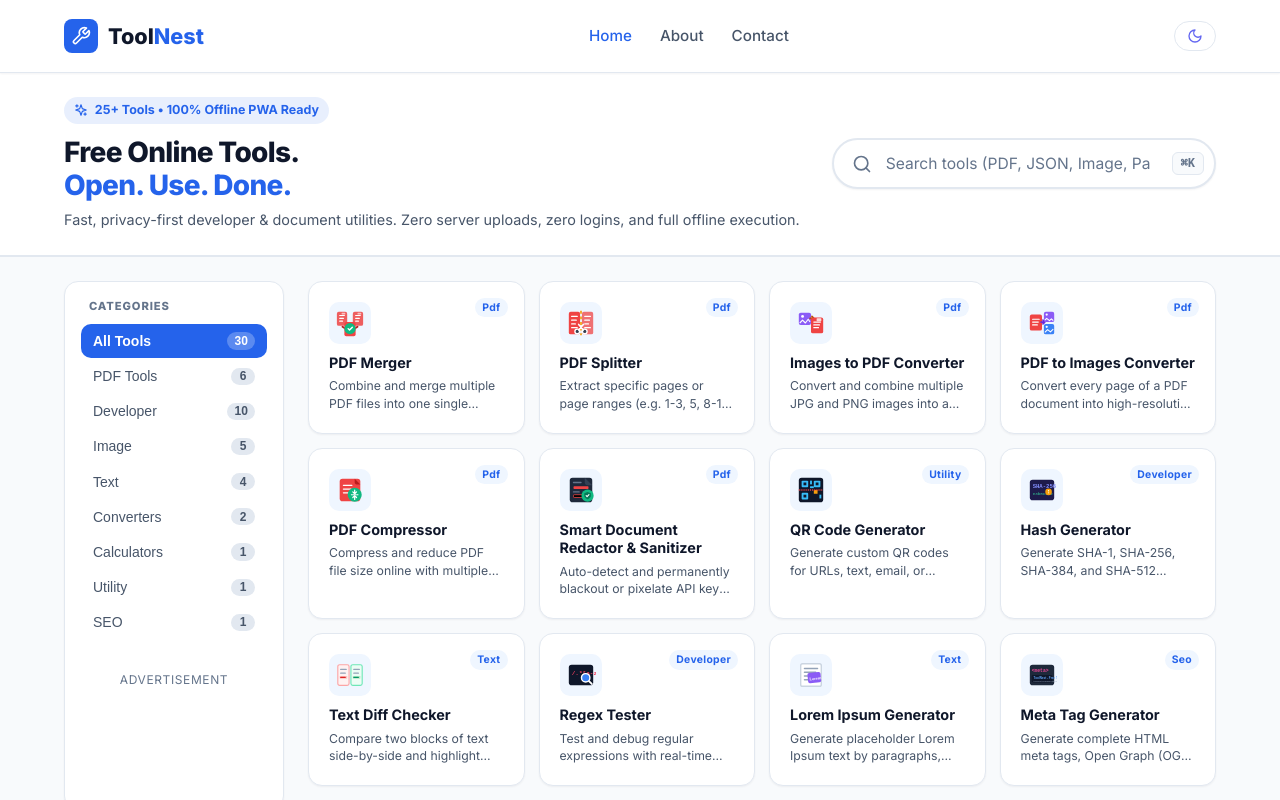
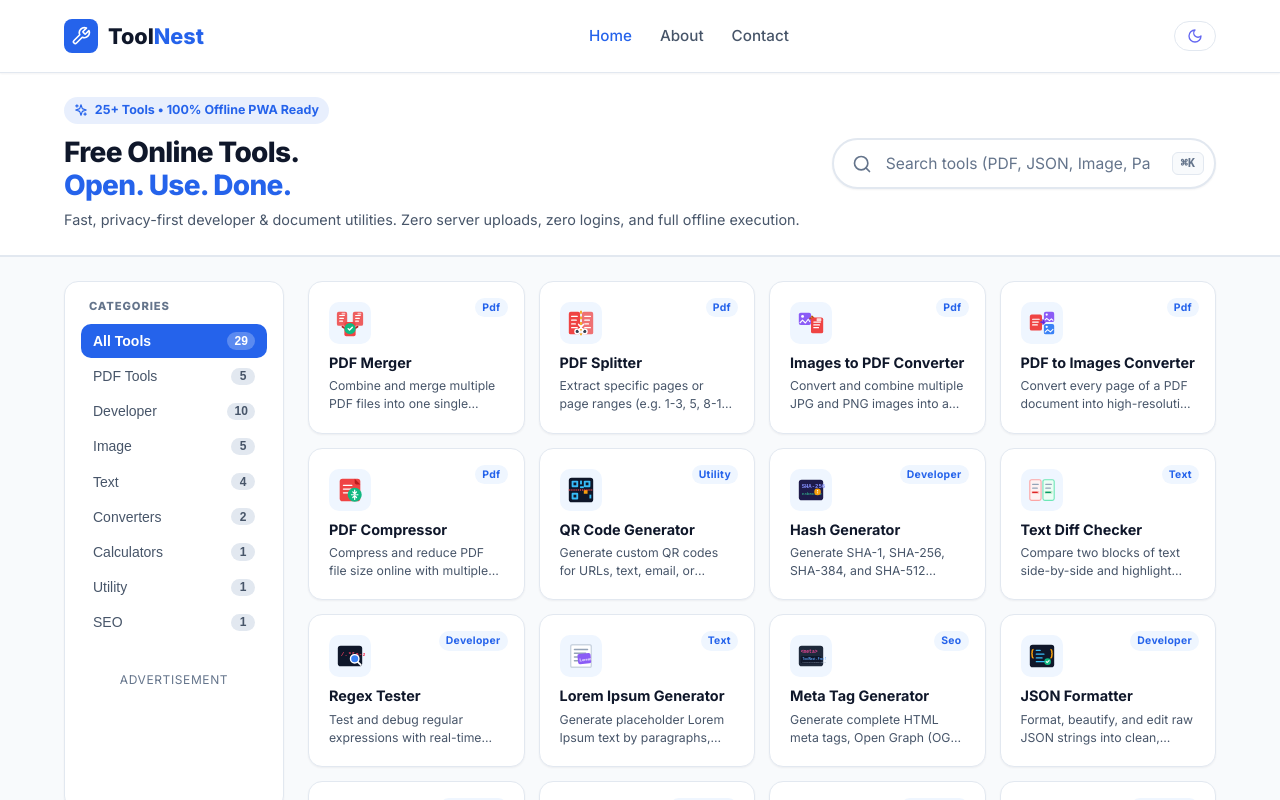
Before and after one commit to Ayaanshaikh20/Toolnest, a React (Vite) app: page / in a window 1280 px wide. Shown: the top 800 px of the page. Built offline with nearby package versions, Linux system fonts and the light colour scheme.

Commit message:
refactor: remove document-redactor from codebase

```diff
--- a/src/components/CustomToolIcons.jsx
+++ b/src/components/CustomToolIcons.jsx
@@ -141,34 +141,6 @@ export const CustomToolIcon = ({ slug, size = 28, className = '' }) => {
         </svg>
       );
 
-    // ── SMART DOCUMENT REDACTOR: Document with redacted blackout strips & privacy shield ──
-    case 'document-redactor':
-      return (
-        <svg width={s} height={s} viewBox="0 0 32 32" fill="none" className={className}>
-          {/* Main Document Body */}
-          <rect x="4" y="3" width="24" height="26" rx="3" fill="#1E293B" />
-
-          {/* Document Fold */}
-          <path d="M20 3L28 11H23C21.3431 11 20 9.65685 20 8V3Z" fill="#334155" />
-
-          {/* Normal Text Lines */}
-          <line x1="8" y1="8" x2="16" y2="8" stroke="#64748B" strokeWidth="1.5" strokeLinecap="round" />
-
-          {/* Redacted Blackout Strip 1 */}
-          <rect x="8" y="12" width="16" height="3" rx="0.75" fill="#EF4444" />
-
-          {/* Normal Text Line */}
-          <line x1="8" y1="18" x2="14" y2="18" stroke="#64748B" strokeWidth="1.5" strokeLinecap="round" />
-
-          {/* Redacted Blackout Strip 2 */}
-          <rect x="8" y="21" width="10" height="3" rx="0.75" fill="#000000" stroke="#EF4444" strokeWidth="0.8" />
-
-          {/* Shield Badge */}
-          <circle cx="23" cy="22" r="6.5" fill="#10B981" />
-          <path d="M23 18L26.5 19.5V22.5C26.5 24.5 23 26 23 26C23 26 19.5 24.5 19.5 22.5V19.5L23 18Z" fill="#047857" />
-          <path d="M21.5 22L22.5 23L24.5 21" stroke="#FFF" strokeWidth="1.2" strokeLinecap="round" strokeLinejoin="round" />
-        </svg>
-      );
 
     // ── AI BACKGROUND REMOVER: Magic wand removing background on checkerboard ──
     case 'background-remover':
--- a/src/data/toolsData.js
+++ b/src/data/toolsData.js
@@ -251,57 +251,7 @@ export const TOOLS_DATA = [
       { question: 'Can I compress password-protected PDF files?', answer: 'You must remove the password before compressing, as client-side parsers require an unencrypted document stream.' },
       { question: 'Is there a limit on file size or number of pages?', answer: 'There are no artificial limits. You can compress any PDF as large as your device RAM and CPU can process.' }
     ],
-    relatedSlugs: ['document-redactor', 'pdf-merger', 'pdf-splitter', 'pdf-to-images', 'images-to-pdf', 'image-compressor']
-  },
-  {
-    slug: 'document-redactor',
-    name: 'Smart Document Redactor & Sanitizer',
-    description: 'Auto-detect and permanently blackout or pixelate API keys, emails, phone numbers, credit cards, and confidential text in PDFs and screenshots.',
-    category: 'pdf',
-    icon: 'ShieldAlert',
-    isPopular: true,
-    metaTitle: 'Free Smart PDF & Image Redactor — Auto-Detect & Blackout Sensitive Data | ToolNest',
-    metaDescription: 'Auto-detect and permanently redact API keys, emails, credit card numbers, and confidential text from PDFs and images. True irreversible burn-in with 100% in-browser privacy.',
-    about: 'Smart Document Redactor is a next-generation, client-side privacy tool designed to sanitize sensitive information from PDFs, invoices, receipts, and screenshots before sharing. Using intelligent pattern recognition, ToolNest scans your document for API keys, secret tokens, email addresses, phone numbers, and payment details, allowing you to blackout, whiteout, or pixelate them in one click. Unlike standard PDF software that merely draws a superficial black shape over text, ToolNest burns the redactions permanently into the raster layer and strips underlying text streams and EXIF metadata, making recovery mathematically impossible.',
-    whatIs: {
-      heading: 'What is True Permanent Document Redaction?',
-      content: [
-        'Many users mistakenly believe that drawing a black rectangle over text in a standard PDF viewer redacts the document. In reality, standard vector PDFs retain the underlying raw text layer underneath the black box, allowing anyone to select, copy, or extract the hidden text using simple inspection tools.',
-        'ToolNest executes True Irreversible Redaction: every page is re-rasterized onto high-DPI canvases where redaction blocks are painted directly into the pixel grid. The underlying text streams, embedded metadata, GPS coordinates, and font tables are completely destroyed and replaced with a clean, flattened visual representation. Your redacted credentials and confidential figures can never be recovered.'
-      ]
-    },
-    howToUse: [
-      'Upload any PDF document, invoice, or screenshot (PNG, JPG, WebP) into the upload dropzone.',
-      'Review the "Auto-Detected Secrets" panel to see detected API keys, emails, phone numbers, and credentials.',
-      'Click "Redact All" to automatically apply blackouts, or click & drag custom redaction boxes directly on the canvas.',
-      'Use the "Custom Search & Redact" input to blackout specific names, project codes, or dollar amounts across all pages.',
-      'Click "Export Sanitized File" to generate a flattened, permanently redacted PDF or clean image.'
-    ],
-    features: [
-      { title: 'Intelligent Pattern Auto-Detection', description: 'Automatically identifies API keys (OpenAI, GitHub, AWS), emails, phone numbers, credit cards, and IP addresses.' },
-      { title: 'Multiple Redaction Styles', description: 'Choose between Solid Blackout, Whiteout, Pixelate Mosaic, and Blur overlay effects.' },
-      { title: 'True Irreversible Burn-In', description: 'Flattens visual layers and destroys underlying text streams so redacted data cannot be copied or reversed.' },
-      { title: 'EXIF & Metadata Stripper', description: 'Strips camera info, geolocation GPS tags, device identifiers, and edit timestamps automatically.' },
-      { title: '100% In-Browser Privacy', description: 'Zero files or text are transmitted to remote servers. All scanning and rendering executes in local browser memory.' }
-    ],
-    examples: [
-      {
-        title: 'Sharing Developer Debug Logs & Screenshots',
-        description: 'Blackout OpenAI API keys (`sk-...`), AWS credentials, and database passwords before sharing bug reports on GitHub or Discord.'
-      },
-      {
-        title: 'Submitting Identity & Tax Documents',
-        description: 'Obscure your Social Security Number, bank account numbers, or home address before submitting verification documents to employers or landlords.'
-      }
-    ],
-    faqs: [
-      { question: 'Can someone undo or copy-paste text underneath the blacked-out areas?', answer: 'No! ToolNest permanently burns redactions into the raster pixel layer and strips the underlying text object stream. There is no hidden text layer to copy or recover.' },
-      { question: 'What types of sensitive data does the tool automatically detect?', answer: 'The auto-detection engine scans for API keys & tokens (OpenAI, GitHub, AWS), email addresses, international phone numbers, credit card numbers, and IPv4 addresses.' },
-      { question: 'Can I redact specific names or custom phrases?', answer: 'Yes! Use the "Custom Search & Redact" input box to type any person\'s name, company name, or reference code, and the tool will automatically blackout all matching instances across every page.' },
-      { question: 'Are my confidential documents uploaded to any server?', answer: 'No. All parsing, scanning, canvas drawing, and PDF compilation runs 100% locally in your browser using WebAssembly. Your documents never leave your device.' },
-      { question: 'Does this tool work on screenshots and photos?', answer: 'Yes! You can upload PNG, JPG, and WebP screenshots or photos and drag-and-drop custom blackout, pixelate, or blur boxes anywhere on the image.' }
-    ],
-    relatedSlugs: ['pdf-compressor', 'pdf-merger', 'pdf-splitter', 'image-compressor', 'pdf-to-images']
+    relatedSlugs: ['pdf-merger', 'pdf-splitter', 'image-compressor', 'pdf-to-images']
   },
   {
     slug: 'qr-code-generator',
--- a/src/tools/index.js
+++ b/src/tools/index.js
@@ -27,7 +27,6 @@ import { BackgroundRemover } from './BackgroundRemover';
 import { MarkdownConverter } from './MarkdownConverter';
 import { CodeMinifier } from './CodeMinifier';
 import { PdfCompressor } from './PdfCompressor';
-import { DocumentRedactor } from './DocumentRedactor';
 
 export const TOOL_COMPONENTS = {
   'json-formatter': JsonFormatter,
@@ -56,7 +55,6 @@ export const TOOL_COMPONENTS = {
   'images-to-pdf': ImagesToPdf,
   'pdf-to-images': PdfToImages,
   'pdf-compressor': PdfCompressor,
-  'document-redactor': DocumentRedactor,
   'background-remover': BackgroundRemover,
   'markdown-converter': MarkdownConverter,
   'code-minifier': CodeMinifier,
```
Also changed, not shown: 1 other file (tests, documents, lock files or other folders).
